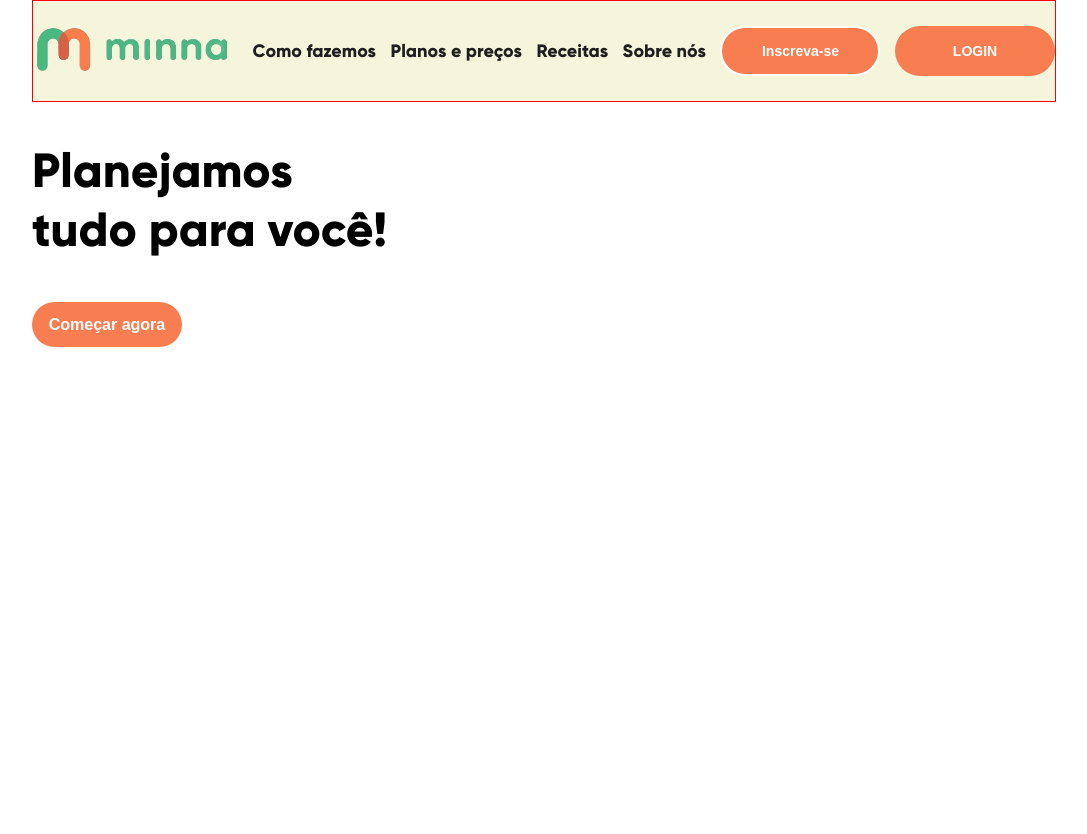
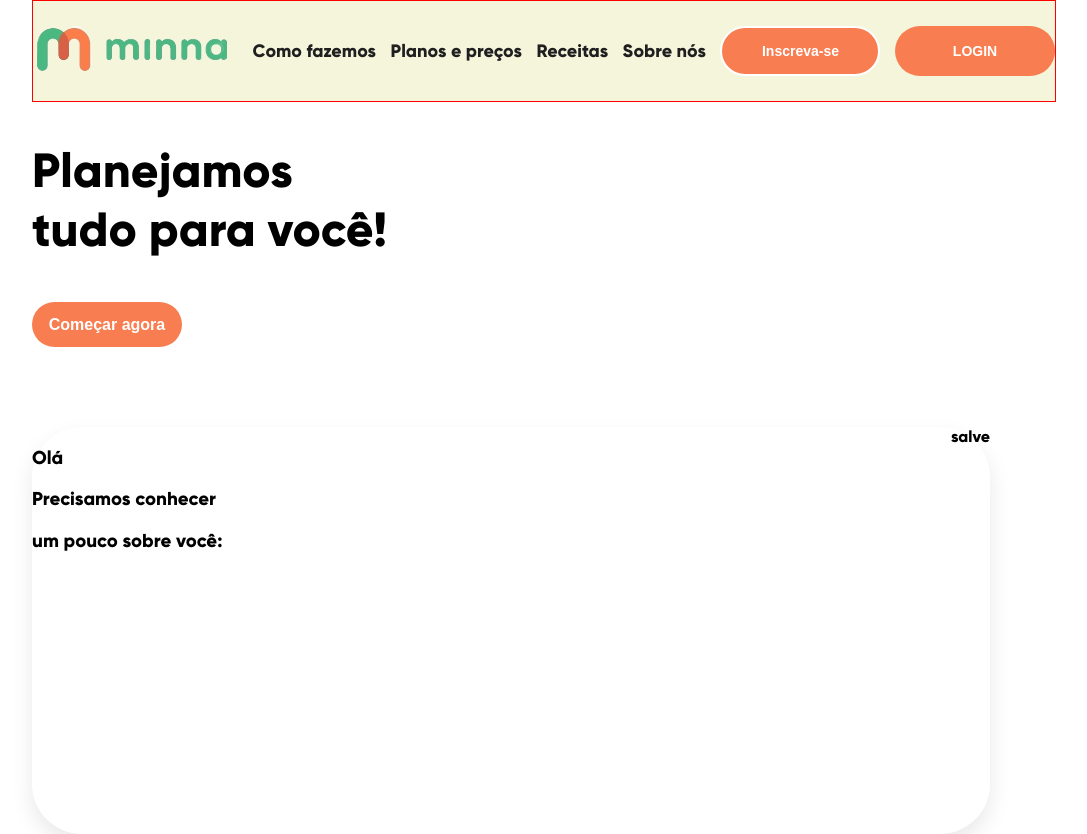
Before and after one commit to AugustoMagalhaes/cloudopss-desafio, a React (Create React App) app: page / in a window 1280 px wide. Shown: the whole page, without its empty margins (96-1183 px from the left). Before the commit the page ends 800 px from the top, so only its background shows below. Built offline with nearby package versions, Linux system fonts and the light colour scheme.

Commit message:
chore: adiciona PersonalInfo a MainPage.

```diff
--- a/src/pages/MainPage.jsx
+++ b/src/pages/MainPage.jsx
@@ -1,5 +1,6 @@
 import React from 'react';
 import Header from '../components/Header/Header';
+import PersonalInfo from '../components/PersonalInfo/PersonalInfo';
 import Planning from '../components/Planning/Planning';
 
 export default function MainPage() {
@@ -7,6 +8,7 @@ export default function MainPage() {
     <>
       <Header />
       <Planning />
+      <PersonalInfo />
     </>
   );
 }
```
